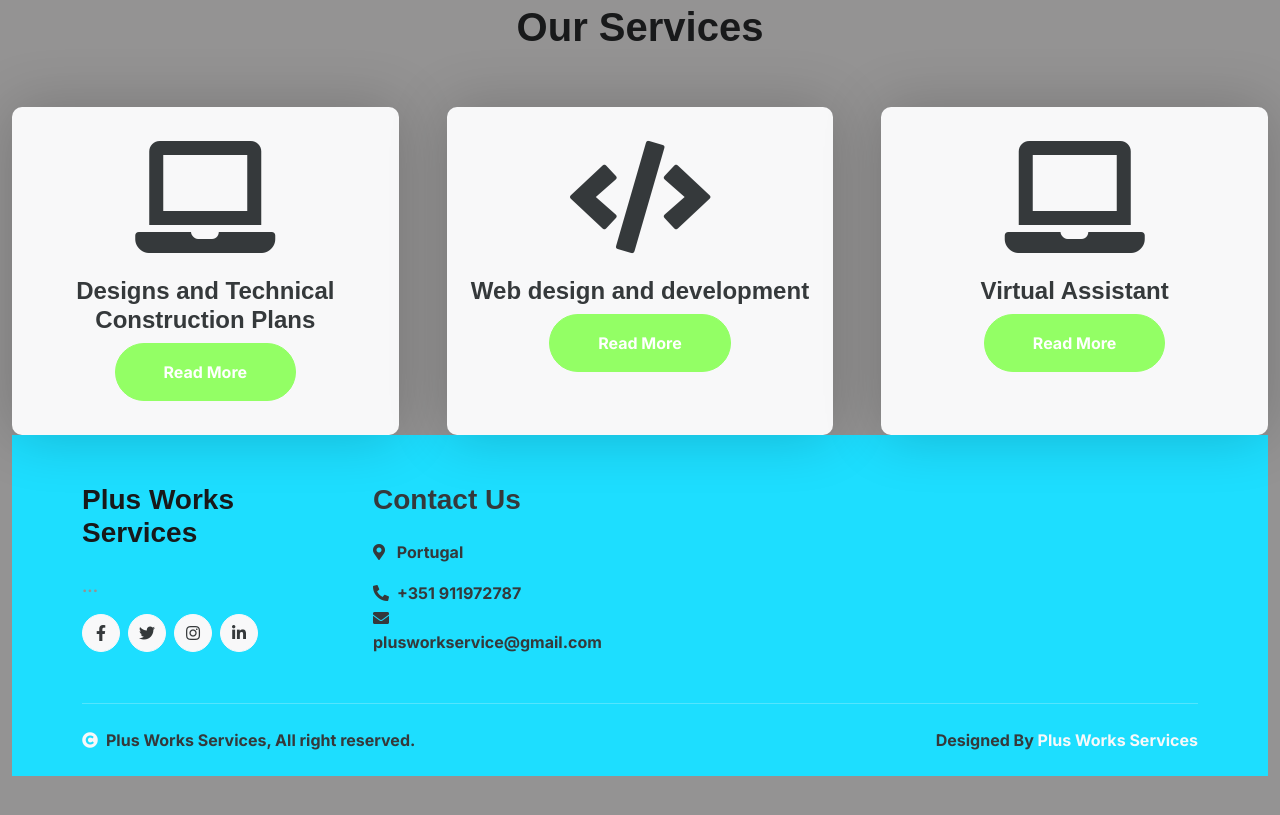
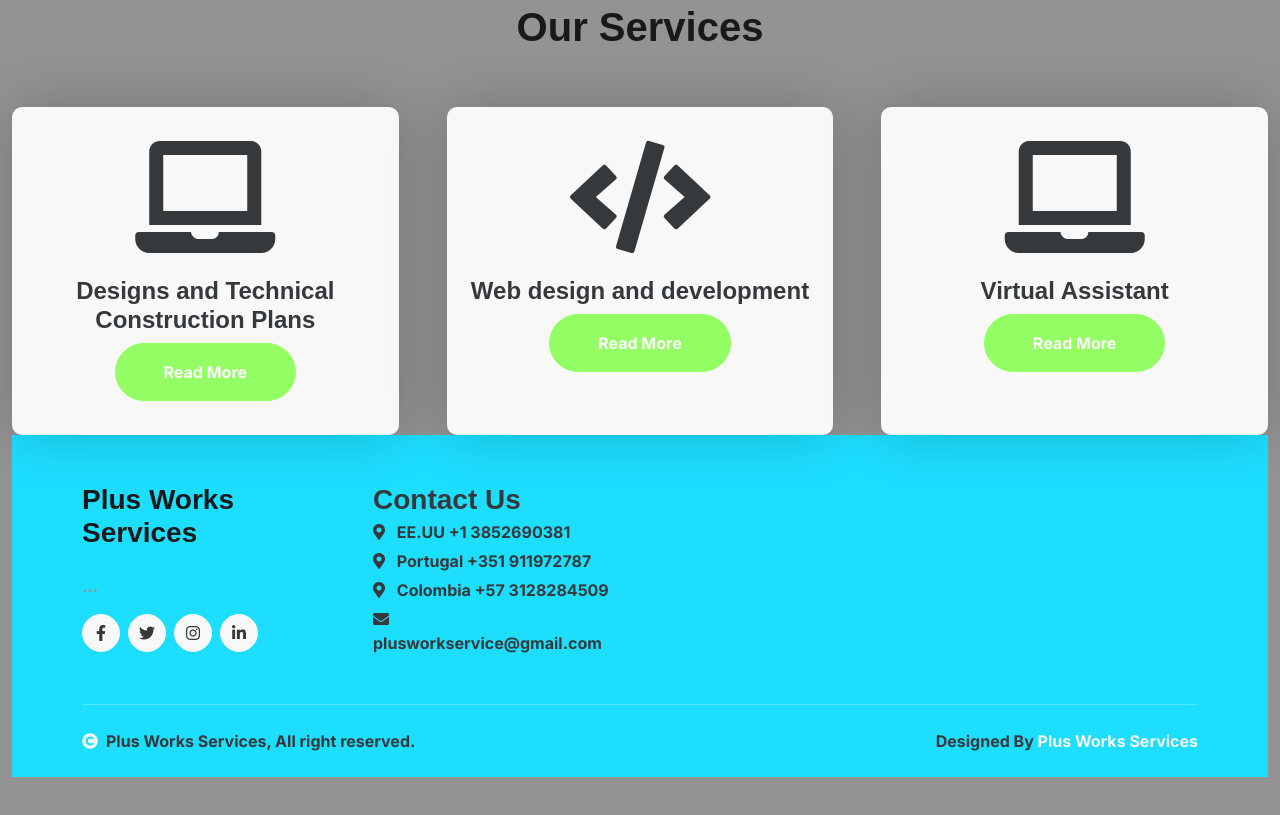
Before and after one commit to Helder8a/plusworkservices, a plain HTML site: page index.html in a window 1280 px wide. Shown: the part 1154-1969 px from the top of the page. Drawn offline with nearby package versions, Linux system fonts and the light colour scheme.

Commit message:
Add files via upload

```diff
--- a/index.html
+++ b/index.html
@@ -282,11 +282,14 @@
                     </div>
                     <div class="col-lg-3 col-md-6">
                         <a href="#" class="h3 text-dark">Contact Us</a>
-                        <div class="text-white mt-4 d-flex flex-column contact-link">
-                            <a href="#" class="pb-3 text-dark border-bottom border-primary"><i
-                                    class="fas fa-map-marker-alt text-dark me-2"></i> Portugal</a>
-                            <a href="#" class="py-0 text-dark border-bottom border-primary"><i
-                                    class="fas fa-phone-alt text-dark me-2"></i>+351 911972787</a>
+                        <div class="text-white mt-1 d-flex flex-column contact-link">
+                            <a href="#" class="pb-1 text-dark border-bottom border-primary"><i
+                                    class="fas fa-map-marker-alt text-dark me-2"></i> EE.UU +1 3852690381</a>
+                                    <a href="#" class="pb-1 text-dark border-bottom border-primary"><i
+                                        class="fas fa-map-marker-alt text-dark me-2"></i> Portugal +351 911972787</a>
+                                        <a href="#" class="pb-1 text-dark border-bottom border-primary"><i
+                                            class="fas fa-map-marker-alt text-dark me-2"></i> Colombia +57 3128284509</a>
+
                             <a href="#" class="py-0 text-dark border-bottom border-primary"><i
                                     class="fas fa-envelope text- me-2"></i>plusworkservice@gmail.com</a>
                         </div>
```
Also changed, not shown: contact.html (+10 -7 lines), project.html (+10 -7 lines).
